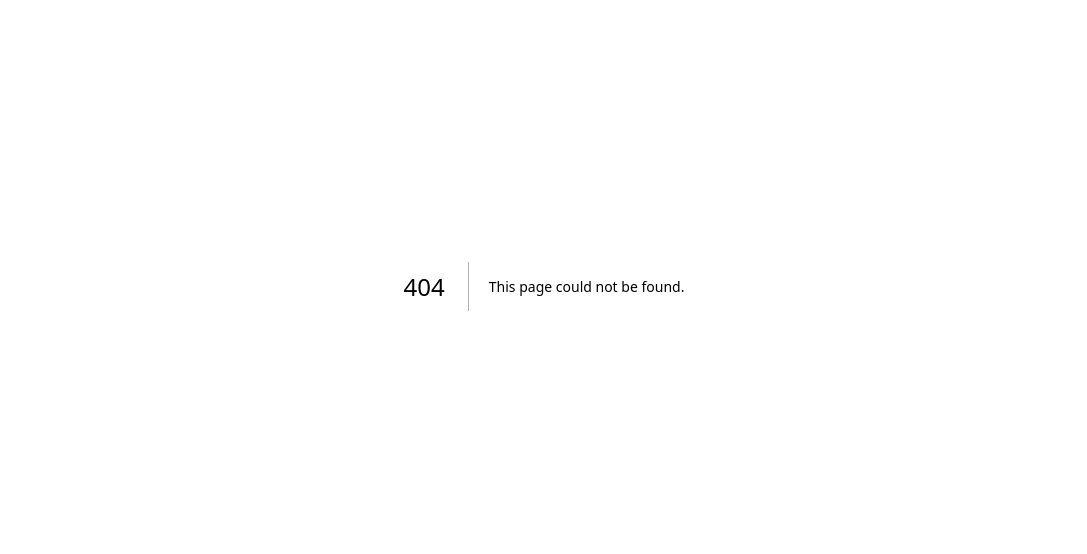
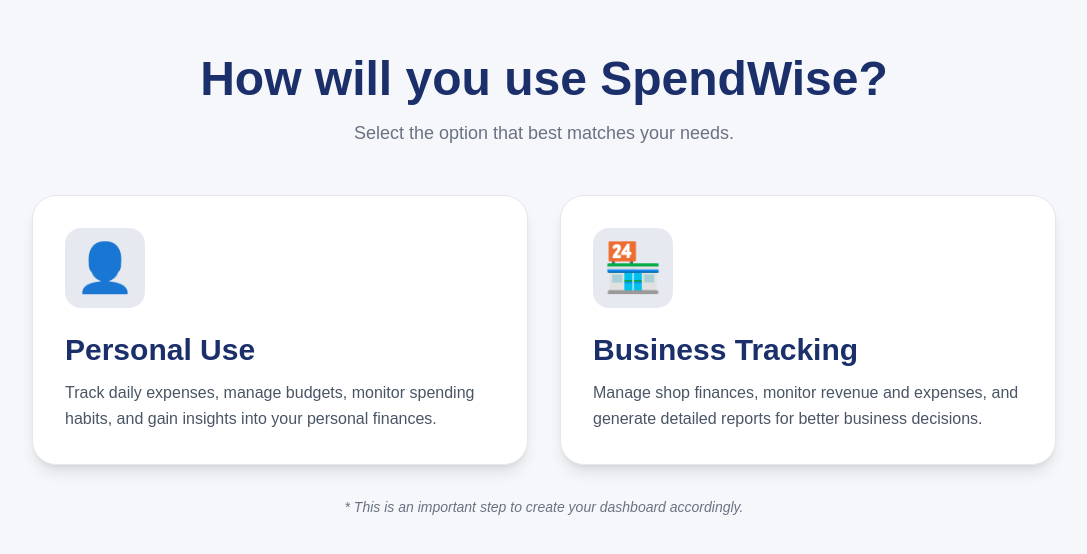
Before and after one commit to siddhibankar08-collab/expense-tracker, a Next.js app: page /preference in a window 1280 px wide. Before the commit this address had no page. Shown: the part 114-668 px from the top of the page, without its empty margins (96-1183 px from the left). Built offline with nearby package versions, Linux system fonts and the light colour scheme.

Commit message:
added prefernces

```diff
--- /dev/null
+++ b/app/preference/page.js
@@ -0,0 +1,120 @@
+
+
+export default function Home() {
+  return (
+    <div className="min-h-screen bg-[#F5F7FB] flex items-center justify-center px-6">
+      <div className="w-full max-w-5xl">
+        {/* Heading */}
+        <div className="text-center mb-12">
+          <h1 className="text-4xl md:text-5xl font-bold text-[#1B2F6B] mb-4">
+            How will you use SpendWise?
+          </h1>
+
+          <p className="text-gray-500 text-lg">
+            Select the option that best matches your needs.
+          </p>
+        </div>
+
+        {/* Cards */}
+        <div className="grid md:grid-cols-2 gap-8">
+          {/* Personal Use */}
+          <button
+            type="button"
+            className="
+              group
+              bg-white
+              border border-gray-200
+              p-8
+              rounded-3xl
+              shadow-lg
+              text-left
+              transition-all
+              duration-300
+              hover:bg-[#1B2F6B]
+              hover:text-white
+              hover:scale-[1.03]
+              cursor-pointer
+            "
+          >
+            <div
+              className="
+                w-20 h-20
+                rounded-2xl
+                bg-[#1B2F6B]/10
+                flex items-center justify-center
+                text-5xl
+                mb-6
+                transition-all
+                duration-300
+                group-hover:bg-white/20
+              "
+            >
+              👤
+            </div>
+
+            <h2 className="text-3xl font-bold text-[#1B2F6B] group-hover:text-white mb-3">
+              Personal Use
+            </h2>
+
+            <p className="text-gray-600 group-hover:text-blue-100 leading-relaxed">
+              Track daily expenses, manage budgets, monitor spending habits,
+              and gain insights into your personal finances.
+            </p>
+          </button>
+
+          {/* Business Tracking */}
+          <button
+            type="button"
+            className="
+              group
+              bg-white
+              border border-gray-200
+              p-8
+              rounded-3xl
+              shadow-lg
+              text-left
+              transition-all
+              duration-300
+              hover:bg-[#1B2F6B]
+              hover:text-white
+              hover:scale-[1.03]
+              cursor-pointer
+            "
+          >
+            <div
+              className="
+                w-20 h-20
+                rounded-2xl
+                bg-[#1B2F6B]/10
+                flex items-center justify-center
+                text-5xl
+                mb-6
+                transition-all
+                duration-300
+                group-hover:bg-white/20
+              "
+            >
+              🏪
+            </div>
+
+            <h2 className="text-3xl font-bold text-[#1B2F6B] group-hover:text-white mb-3">
+              Business Tracking
+            </h2>
+
+            <p className="text-gray-600 group-hover:text-blue-100 leading-relaxed">
+              Manage shop finances, monitor revenue and expenses, and generate
+              detailed reports for better business decisions.
+            </p>
+          </button>
+        </div>
+
+        {/* Note */}
+        <div className="mt-8 text-center">
+          <p className="text-sm text-gray-500 italic">
+            * This is an important step to create your dashboard accordingly.
+          </p>
+        </div>
+      </div>
+    </div>
+  );
+}
```
Also changed, not shown: 1 other file (tests, documents, lock files or other folders).
